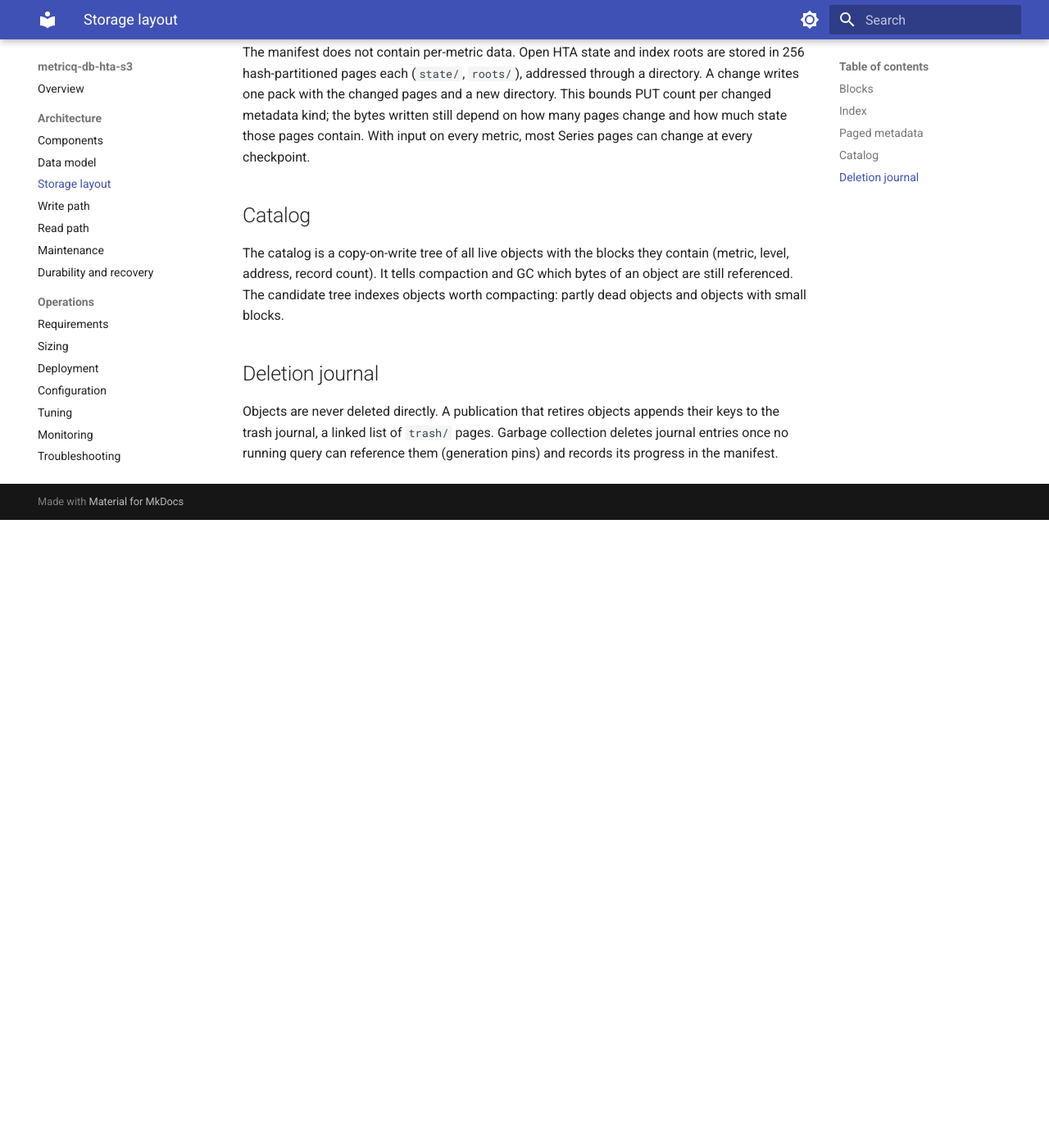
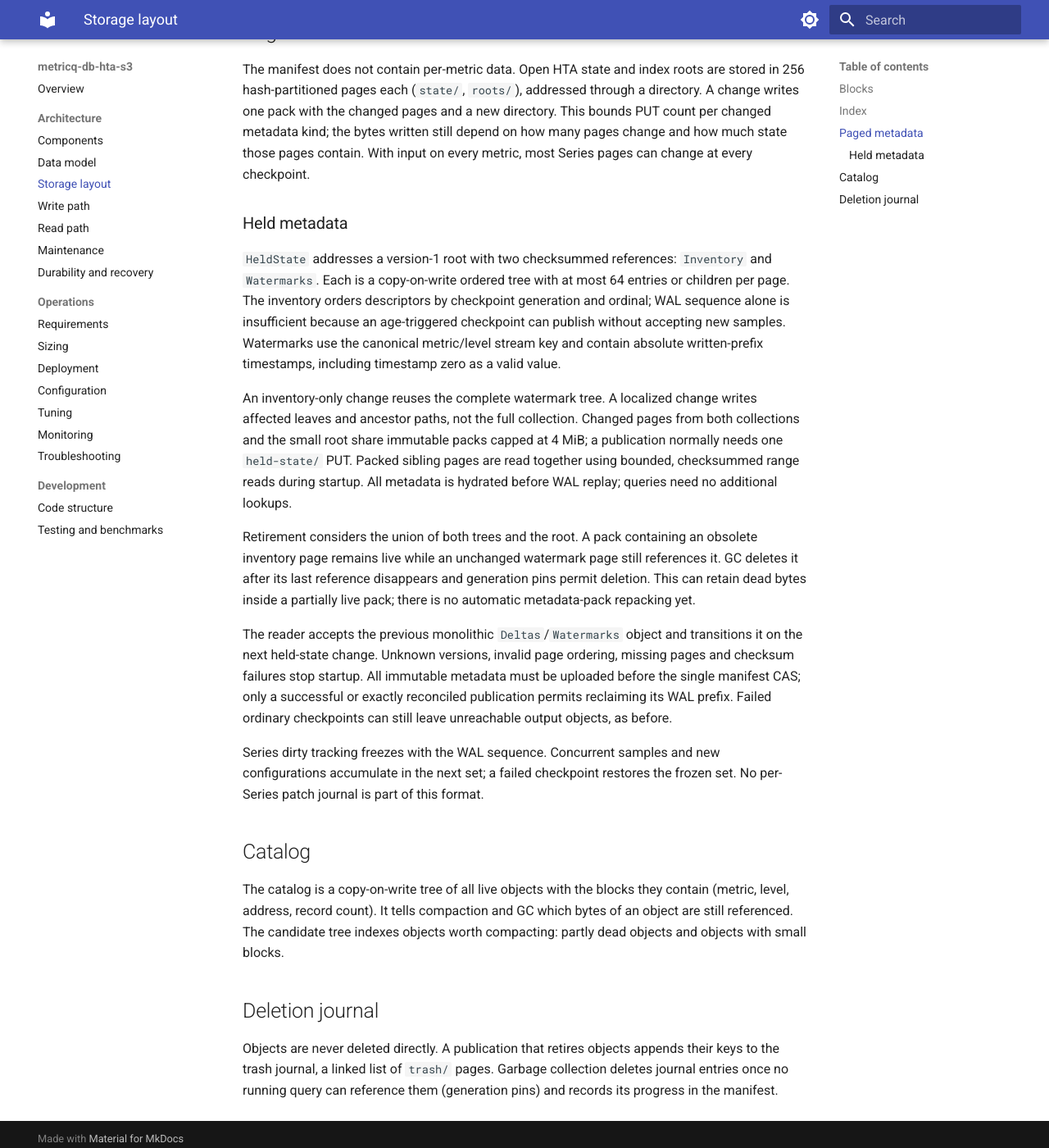
Before and after one commit to metricq/metricq-db-hta-s3, an MkDocs documentation site: the page built from docs/architecture/storage-layout.md, in a window 1280 px wide and 1400 px high, scrolled down 1425 px. Shown: the whole window at 82% size. Built offline with MkDocs 1.6.1 and Material for MkDocs 9.7.7, drawn with Linux system fonts in a browser that asks for light colours; before the commit the page ends 2059 px from its top, so only the background shows below that; some of the changed text lies outside the part shown.

Commit message:
Document metadata write savings, recovery costs and journal decision

```diff
--- a/docs/architecture/storage-layout.md
+++ b/docs/architecture/storage-layout.md
@@ -13,7 +13,7 @@
 | `state/<id>` | Pages of the open HTA state (per metric), hash-partitioned | checkpoint |
 | `roots/<id>` | Pages of index roots per metric and level, hash-partitioned | checkpoint, compaction |
 | `held/<id>` | Held records persisted by one checkpoint ([write path](write-path.md#holding-streams)) | checkpoint |
-| `held-state/<id>` | List of needed held deltas and per-stream watermarks | checkpoint |
+| `held-state/<id>` | Versioned root and independent paged trees of needed held deltas and per-stream watermarks, packed together | checkpoint |
 | `catalog/…`, `candidates/…` | Pages of the maintenance catalog and the compaction candidate tree | checkpoint, compaction |
 | `trash/<id>` | Pages of the deletion journal | checkpoint, compaction, GC |
 | `jobs/<id>` | Description of a reserved or aborted compaction job | compaction |
@@ -43,6 +43,40 @@
 still depend on how many pages change and how much state those pages contain.
 With input on every metric, most Series pages can change at every checkpoint.
 
+### Held metadata
+
+`HeldState` addresses a version-1 root with two checksummed references:
+`Inventory` and `Watermarks`. Each is a copy-on-write ordered tree with at most
+64 entries or children per page. The inventory orders descriptors by checkpoint
+generation and ordinal; WAL sequence alone is insufficient because an
+age-triggered checkpoint can publish without accepting new samples. Watermarks
+use the canonical metric/level stream key and contain absolute written-prefix
+timestamps, including timestamp zero as a valid value.
+
+An inventory-only change reuses the complete watermark tree. A localized change
+writes affected leaves and ancestor paths, not the full collection. Changed
+pages from both collections and the small root share immutable packs capped at
+4 MiB; a publication normally needs one `held-state/` PUT. Packed sibling pages
+are read together using bounded, checksummed range reads during startup. All
+metadata is hydrated before WAL replay; queries need no additional lookups.
+
+Retirement considers the union of both trees and the root. A pack containing an
+obsolete inventory page remains live while an unchanged watermark page still
+references it. GC deletes it after its last reference disappears and generation
+pins permit deletion. This can retain dead bytes inside a partially live pack;
+there is no automatic metadata-pack repacking yet.
+
+The reader accepts the previous monolithic `Deltas`/`Watermarks` object and
+transitions it on the next held-state change. Unknown versions, invalid page
+ordering, missing pages and checksum failures stop startup. All immutable
+metadata must be uploaded before the single manifest CAS; only a successful or
+exactly reconciled publication permits reclaiming its WAL prefix. Failed
+ordinary checkpoints can still leave unreachable output objects, as before.
+
+Series dirty tracking freezes with the WAL sequence. Concurrent samples and new
+configurations accumulate in the next set; a failed checkpoint restores the
+frozen set. No per-Series patch journal is part of this format.
+
 ## Catalog
 
 The catalog is a copy-on-write tree of all live objects with the blocks they
```
Also changed, not shown: docs/development/metadata-write-plan.md (+6 -2 lines), docs/operations/monitoring.md (+10 -0 lines), measurements/README.md (+1 -0 lines), measurements/metadata-split.md (added, +160 -0 lines), 6 other files.
